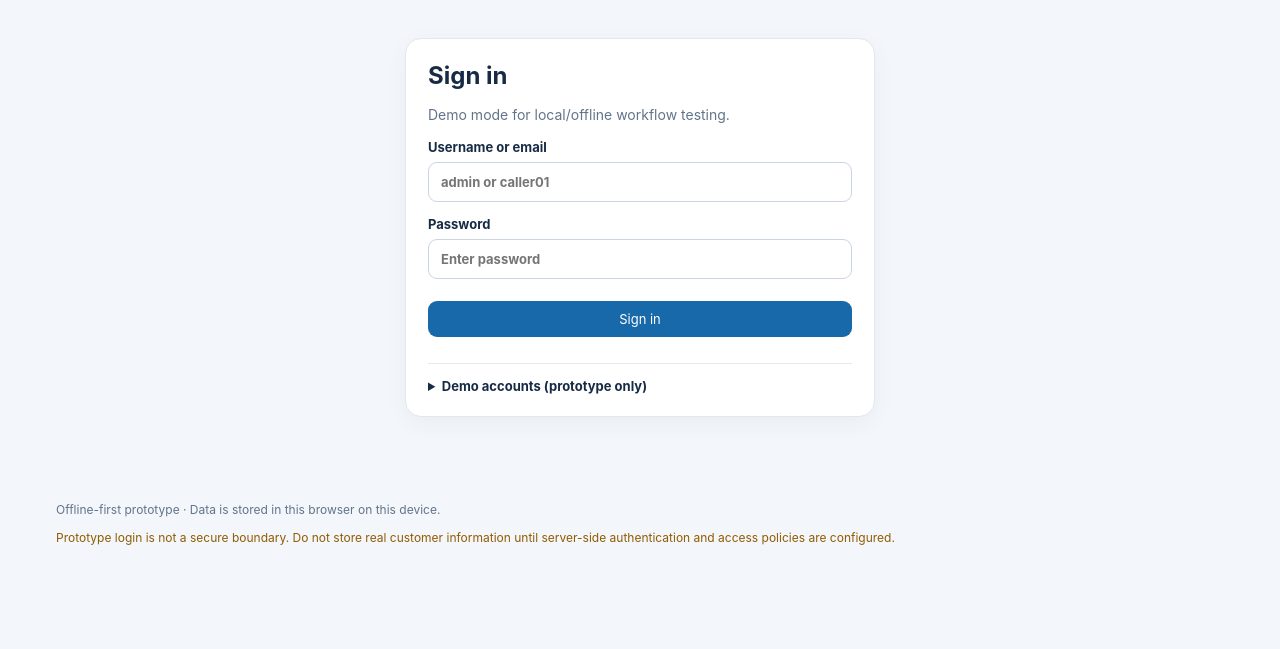
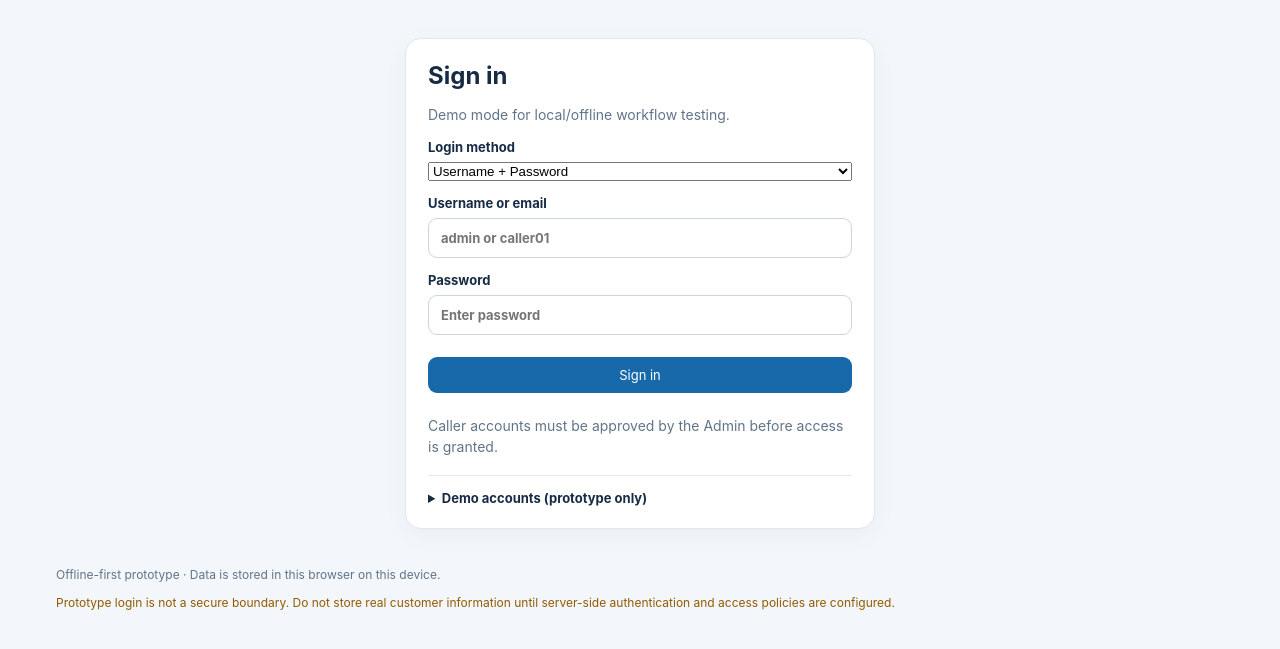
Before and after one commit to useforlogin92-netizen/real-estate-caller-system, a plain HTML site: page index.html in a window 1280 px wide. Shown: the part 99-748 px from the top of the page. Drawn offline with Linux system fonts and the light colour scheme.

Commit message:
Add caller OTP login option and admin approval controls

```diff
--- a/index.html
+++ b/index.html
@@ -11,9 +11,12 @@
 <main>
 <section id="loginView" class="panel login">
   <h2>Sign in</h2><p class="muted">Demo mode for local/offline workflow testing.</p>
+  <label>Login method<select id="loginMethod"><option value="password">Username + Password</option><option value="otp">OTP verification</option></select></label>
   <label>Username or email<input id="username" autocomplete="username" placeholder="admin or caller01"></label>
-  <label>Password<input id="password" type="password" autocomplete="current-password" placeholder="Enter password"></label>
-  <button id="loginBtn" class="primary">Sign in</button><p id="loginError" class="error" role="alert"></p>
+  <div id="passwordLoginFields"><label>Password<input id="password" type="password" autocomplete="current-password" placeholder="Enter password"></label><button id="loginBtn" class="primary">Sign in</button></div>
+  <div id="otpLoginFields" hidden><label>Registered mobile number or email<input id="otpDestination" autocomplete="email" placeholder="Registered mobile or email"></label><button id="requestOtpBtn" class="secondary" type="button">Request OTP</button><label>One-time password<input id="otpCode" inputmode="numeric" autocomplete="one-time-code" maxlength="8" placeholder="Enter OTP"></label><button id="verifyOtpBtn" class="primary" type="button">Verify OTP</button><p class="warning">OTP login requires the dedicated local server and an OTP delivery/verification service. It is not active in this static prototype.</p></div>
+  <p id="loginError" class="error" role="alert"></p>
+  <p class="muted">Caller accounts must be approved by the Admin before access is granted.</p>
   <details><summary>Demo accounts (prototype only)</summary><p><b>Admin:</b> admin / AdminDemo123!</p><p><b>Caller 01:</b> caller01 / CallerDemo123!</p><p class="warning">Do not use real customer data or these demo passwords. This prototype's client-side login is not production security.</p></details>
 </section>
 <section id="appView" hidden>
@@ -29,7 +32,7 @@
   </section>
   <section id="followupsTab" class="tabbody" hidden><h2>Follow-ups due</h2><p class="muted">Sorted by next follow-up date.</p><div id="followupList"></div></section>
   <section id="visitsTab" class="tabbody" hidden><h2>Site visits</h2><p class="muted">Upcoming and confirmed visit schedules.</p><div id="visitList"></div></section>
-  <section id="usersTab" class="tabbody" hidden><h2>User management</h2><p class="notice">Prototype only: accounts and passwords are stored in this browser. Do not use real customer data or reuse passwords.</p><form id="userForm" class="userform"><input type="hidden" id="editUserId"><label>Full name<input id="userName" required maxlength="100"></label><label>Username<input id="userUsername" required minlength="3" maxlength="40" autocomplete="off"></label><label>Email<input id="userEmail" type="email" maxlength="150"></label><label>New password<input id="userPassword" type="password" minlength="8" autocomplete="new-password" placeholder="Leave blank to keep current"></label><label>Role<select id="userRole"><option value="caller">Caller</option><option value="admin">Admin</option></select></label><label class="usercheck"><input id="userActive" type="checkbox" checked> Active account</label><div class="userformactions"><button class="primary" type="submit" id="userSaveBtn">Create user</button><button class="secondary" type="button" id="userCancelBtn">Clear</button></div></form><p id="userMessage" class="muted" role="status"></p><div id="userList"></div></section>
+  <section id="usersTab" class="tabbody" hidden><h2>User management</h2><p class="notice">Prototype only: accounts and passwords are stored in this browser. Do not use real customer data or reuse passwords.</p><form id="userForm" class="userform"><input type="hidden" id="editUserId"><label>Full name<input id="userName" required maxlength="100"></label><label>Username<input id="userUsername" required minlength="3" maxlength="40" autocomplete="off"></label><label>Email<input id="userEmail" type="email" maxlength="150"></label><label>New password<input id="userPassword" type="password" minlength="8" autocomplete="new-password" placeholder="Leave blank to keep current"></label><label>Role<select id="userRole"><option value="caller">Caller</option><option value="admin">Admin</option></select></label><label>Admin approval<select id="userApproval"><option value="pending">Pending approval</option><option value="approved">Approved</option><option value="rejected">Rejected</option></select></label><label class="usercheck"><input id="userActive" type="checkbox" checked> Active account</label><div class="userformactions"><button class="primary" type="submit" id="userSaveBtn">Create user</button><button class="secondary" type="button" id="userCancelBtn">Clear</button></div></form><p id="userMessage" class="muted" role="status"></p><div id="userList"></div></section>
   <section id="backupTab" class="tabbody" hidden><h2>Backup and export</h2><p class="muted">Export a JSON backup or CSV lead list. Keep backups in a protected location.</p><div class="actions"><button id="exportJson" class="primary">Download full backup (JSON)</button><button id="exportCsv" class="secondary">Export visible leads (CSV)</button><label class="filelabel">Restore JSON backup<input type="file" id="importJson" accept=".json,application/json"></label></div><p id="backupMessage" class="muted"></p></section>
 </section>
 </main>
```
